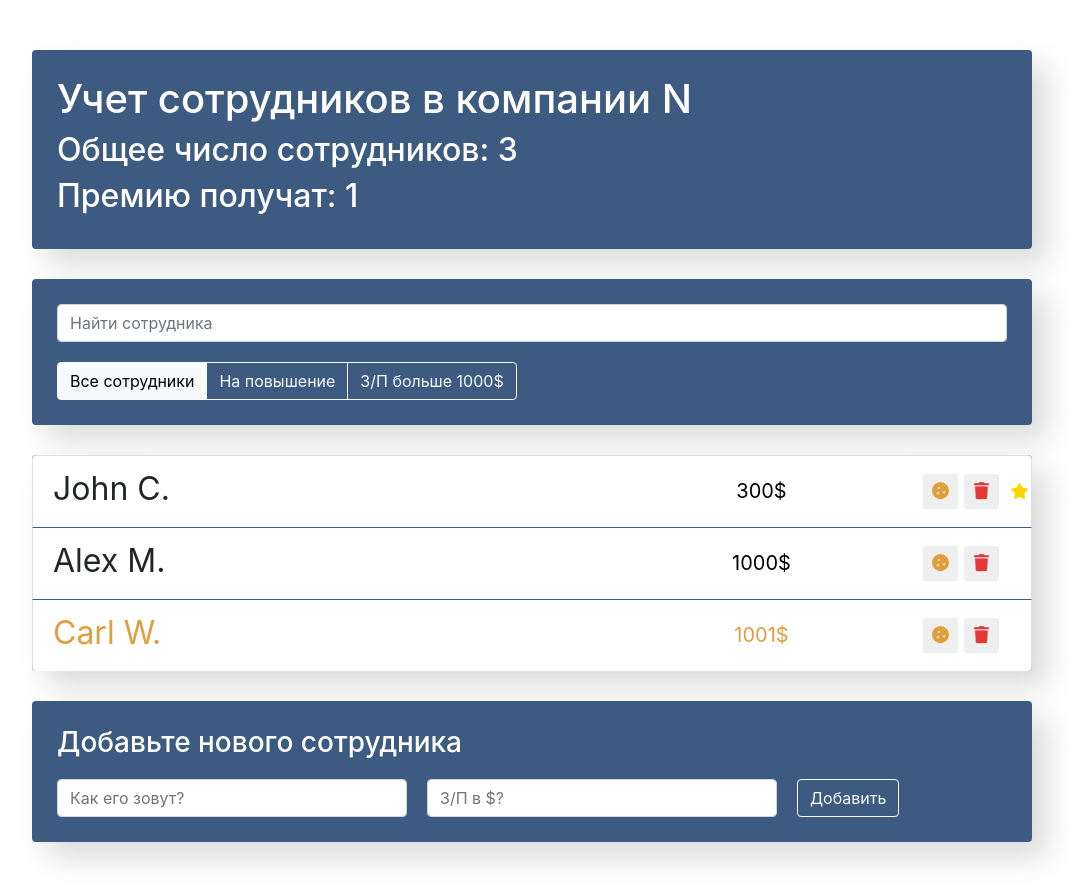
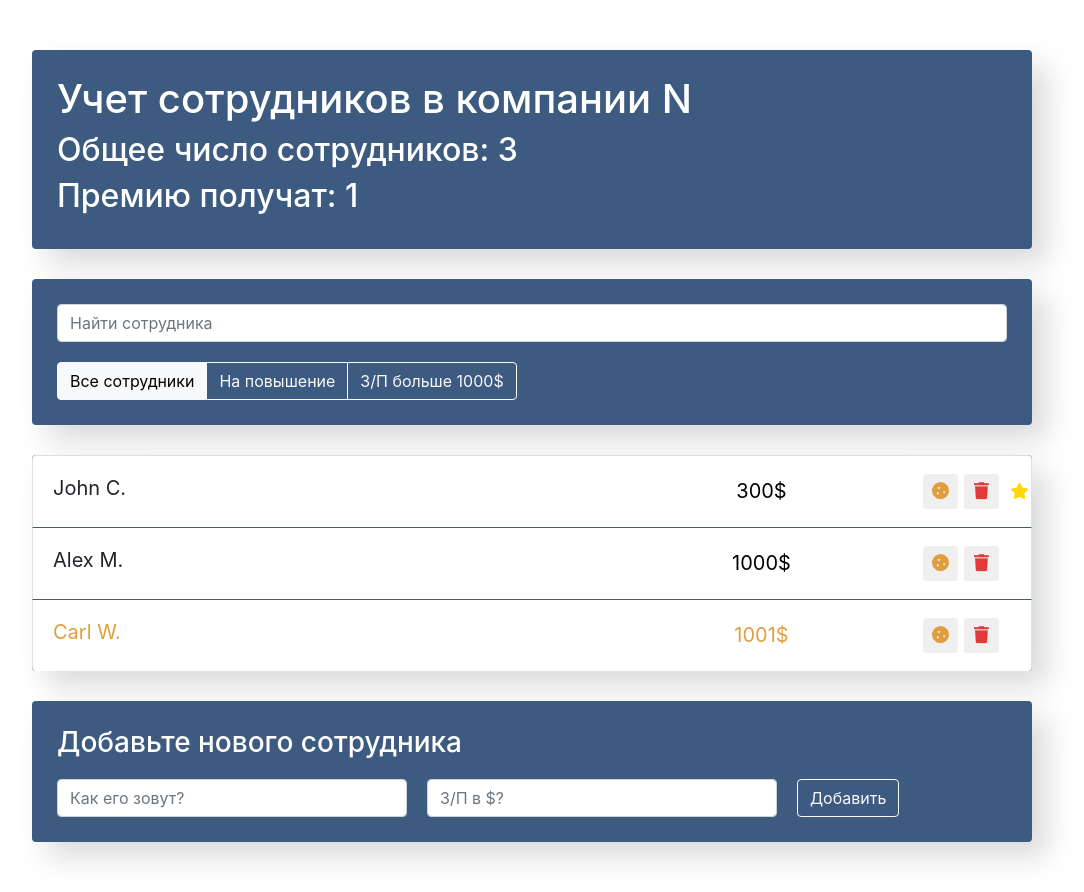
Before and after one commit to AleksandrRazhev/employees_list, a React (Create React App) app: page / in a window 1280 px wide. Shown: the whole page, without its empty margins (108-1192 px from the left). Built offline with nearby package versions, Linux system fonts and the light colour scheme.

Commit message:
changed readme

```diff
--- a/src/components/EmployeesListItem/EmployeesListItem.js
+++ b/src/components/EmployeesListItem/EmployeesListItem.js
@@ -21,7 +21,7 @@ const EmployeesListItem = (props) => {
 
   const { name, salary, increase, rise, onDelelte, onToggleProp } = props;
   const style = {
-    fontSize: '2em',
+    fontSize: '1.25em',
   };
 
   let classNames = 'list-group-item d-flex justify-content-between';
```
Also changed, not shown: 1 other file (tests, documents, lock files or other folders).
